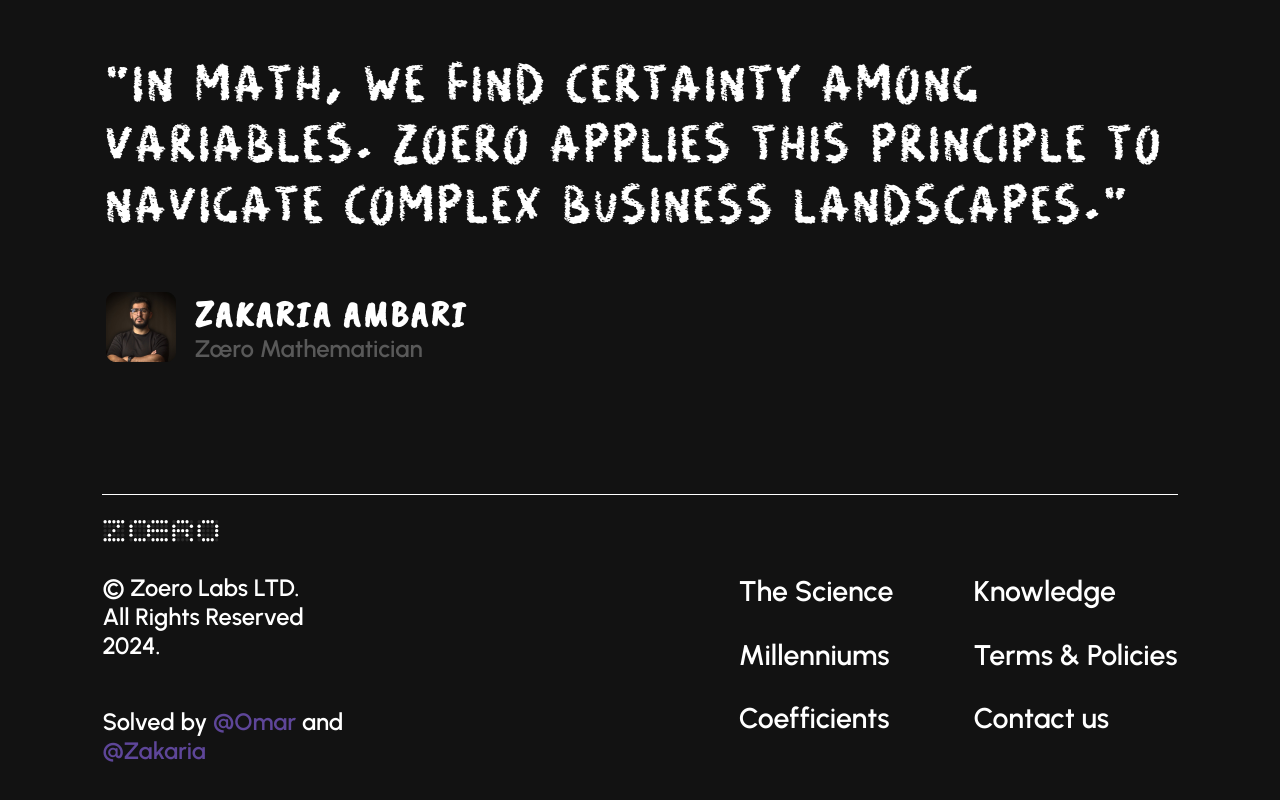
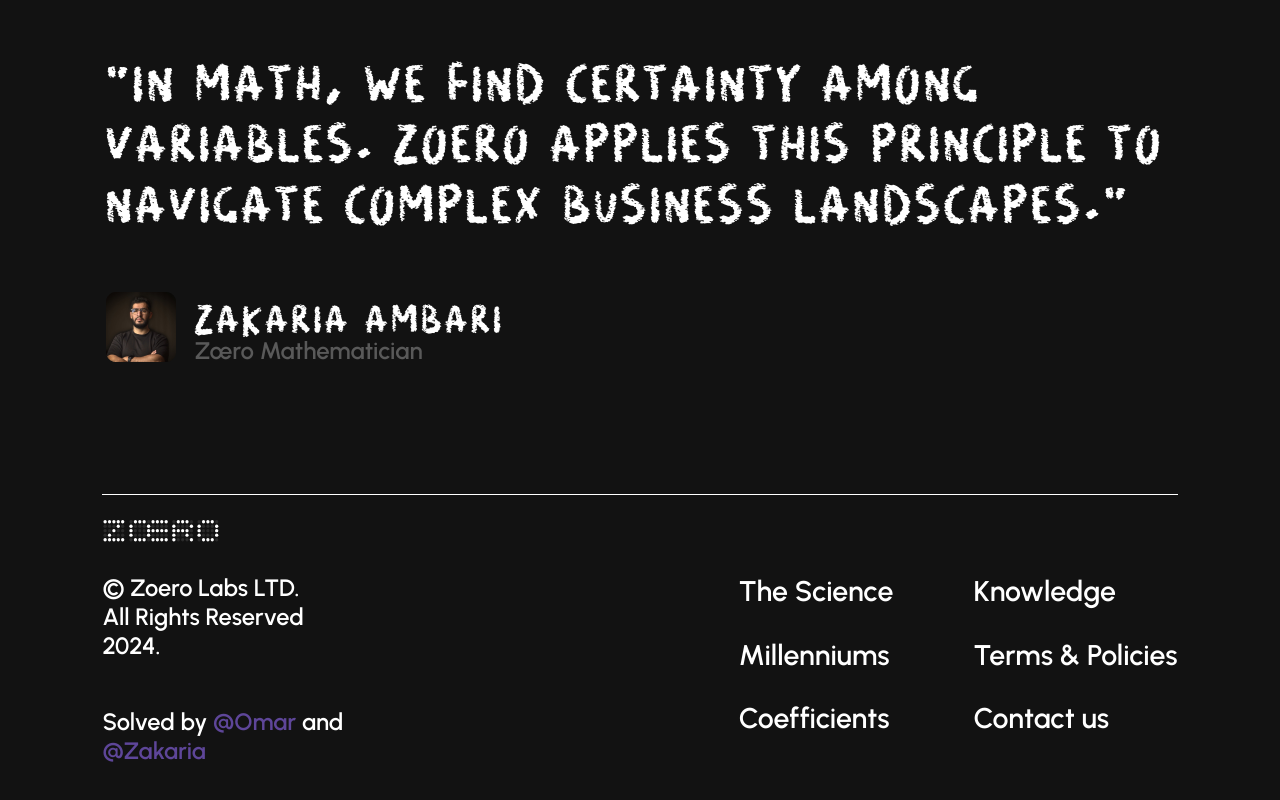
Before and after one commit to ivantrejoc/zoerowebsite, a React (Vite) app: page / in a window 1280 px wide. Shown: the part 5890-6690 px from the top of the page. Built offline with nearby package versions, Linux system fonts and the light colour scheme.

Commit message:
hero-2/name-container-margins

```diff
--- a/src/assets/css/_default.css
+++ b/src/assets/css/_default.css
@@ -122,14 +122,14 @@ letter-spacing: 0.15rem;
 
 #name{
   color: #FFF;
-  font-family: "Caveat Brush";
-  font-size: 2.25rem;
+  font-family: "Neat Chalk";
+  font-size: 1.125rem;
   font-style: normal;
-  font-weight: 600;
-  line-height: 2.75rem;
-  letter-spacing: 3px;
+  font-weight: 400;
+  line-height: 112%;
+  letter-spacing: 0.15rem;
   text-transform: uppercase;
-  margin: 0px;
+  margin-bottom: 0.5rem;
 }
 
 /* Footer Style */
--- a/src/components/heroTwoSection/HeroTwoSection.jsx
+++ b/src/components/heroTwoSection/HeroTwoSection.jsx
@@ -51,8 +51,8 @@ const HeroTwoSection = () => {
             </p>
           </Box>
         </Box>
-        <div id="avatar-container">
-          <div id="photo-container">
+        <Box id="avatar-container">
+          <Box id="photo-container">
             <Avatar
               alt="zakaria-ambari"
               src={zakariaAvatar}
@@ -63,14 +63,14 @@ const HeroTwoSection = () => {
                 flexShrink: "0"
               }}
             />
-          </div>
-          <div>
+          </Box>
+          <Box id="name-container">
             <p id="name">Zakaria Ambari</p>
             <Typography variant="workPosition" component="p" sx={{ margin: 0 }}>
               Zœro Mathematician
             </Typography>
-          </div>
-        </div>
+          </Box>
+        </Box>
       </Box>
     </Box>
   );
```
